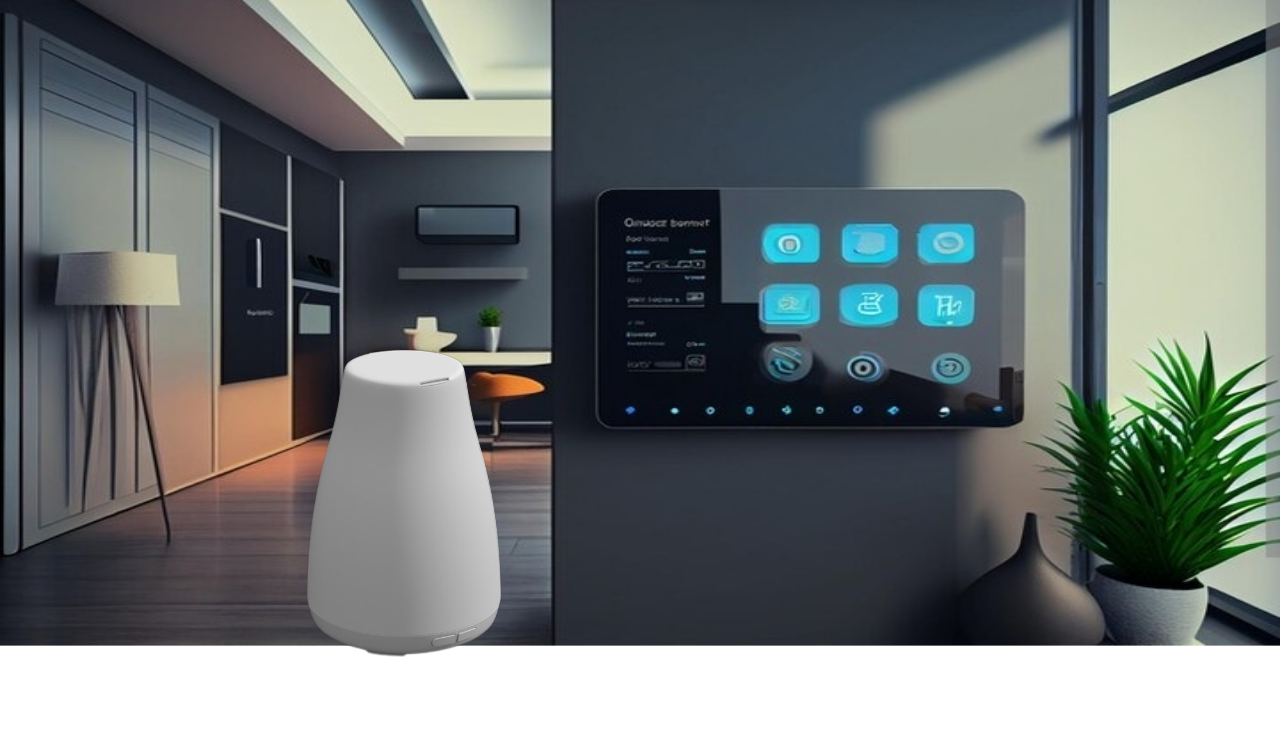
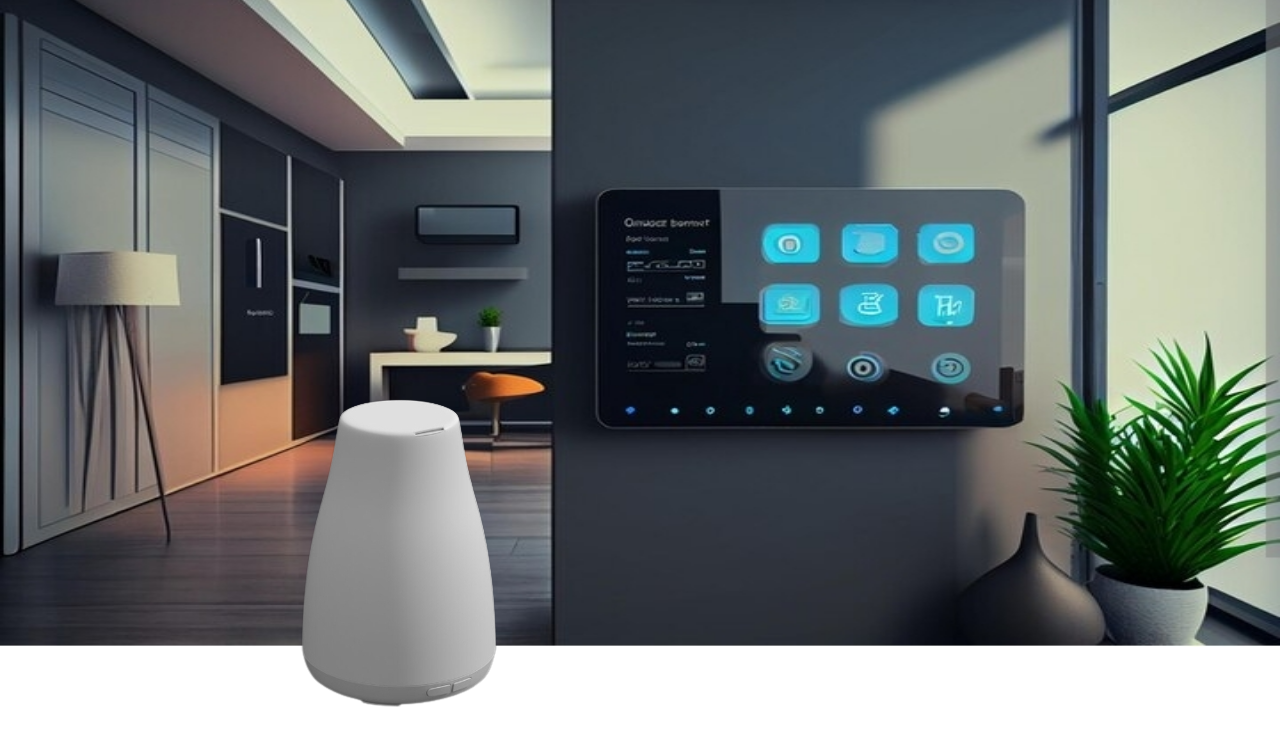
Before and after one commit to Hilda-Enyioko/Sample-Product-Landing-Page, a plain HTML site: page index.html in a window 1280 px wide. Shown: the part 83-828 px from the top of the page. Before the commit the page ends 800 px from the top, so only its background shows below. Drawn offline with Linux system fonts and the light colour scheme; a web font is replaced by a local one.

Commit message:
update css big screens

```diff
--- a/stylesheets/style.css
+++ b/stylesheets/style.css
@@ -301,6 +301,6 @@ nav {
 #cover-image img:last-child {
     display: block;
     position: absolute;
-    top: 400px;
-    left: 80px;
+    top: 450px;
+    left: 75px;
 }
```
